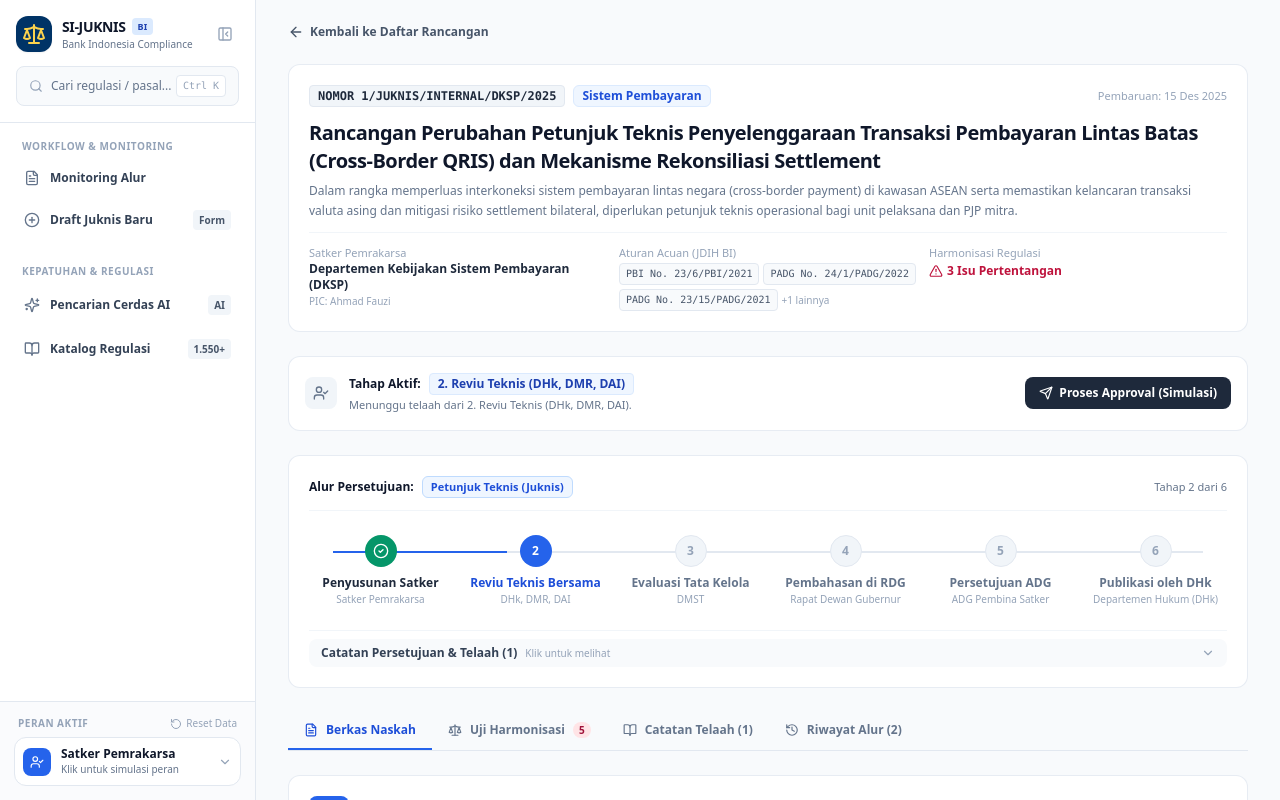
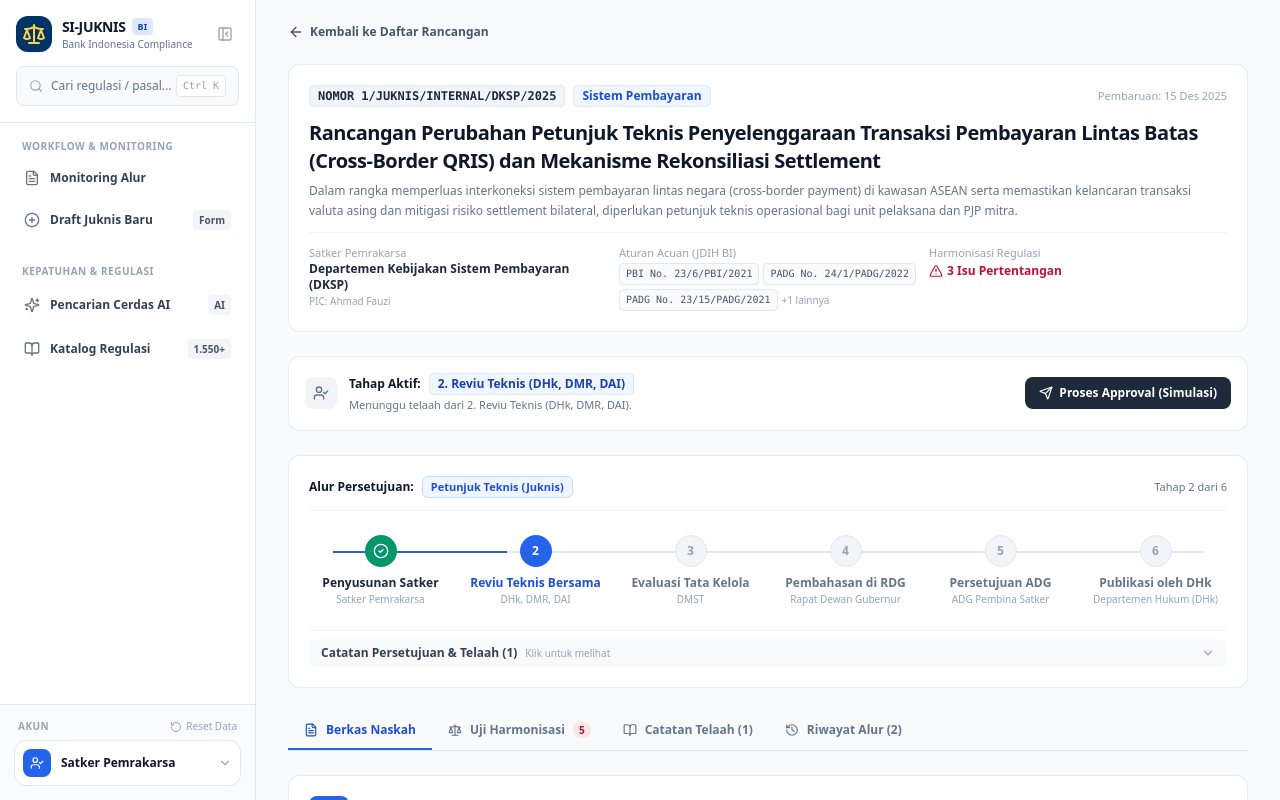
Before and after one commit to farelathallah2803/kelompok3-sipecut, a Next.js app: page /draft/draft-001 in a window 1280 px wide. Shown: the top 800 px of the page. Built offline with nearby package versions, Linux system fonts and the light colour scheme.

Commit message:
style: rename peran aktif to Akun and remove click to simulate role subtitle

```diff
--- a/src/components/layout/Sidebar.tsx
+++ b/src/components/layout/Sidebar.tsx
@@ -276,7 +276,7 @@ export default function Sidebar({ isOpen = true, onToggle }: SidebarProps) {
         <div className="relative">
           <div className="flex items-center justify-between mb-1.5 px-1">
             <span className="text-[10px] font-bold uppercase tracking-wider text-slate-400">
-              Peran Aktif
+              Akun
             </span>
             <button
               onClick={handleResetData}
@@ -299,9 +299,6 @@ export default function Sidebar({ isOpen = true, onToggle }: SidebarProps) {
               <div className="min-w-0">
                 <div className="text-xs font-bold text-slate-900 truncate">
                   {ROLE_DEFINITIONS[role]?.label || 'Satker Pemrakarsa'}
-                </div>
-                <div className="text-[10px] text-slate-500 truncate">
-                  Klik untuk simulasi peran
                 </div>
               </div>
             </div>
```
